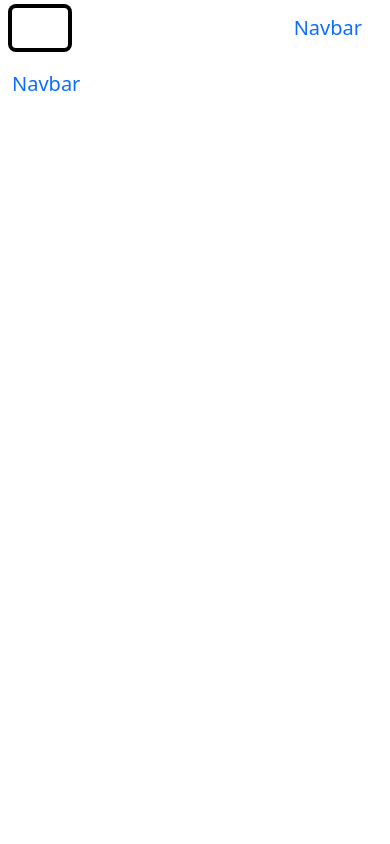
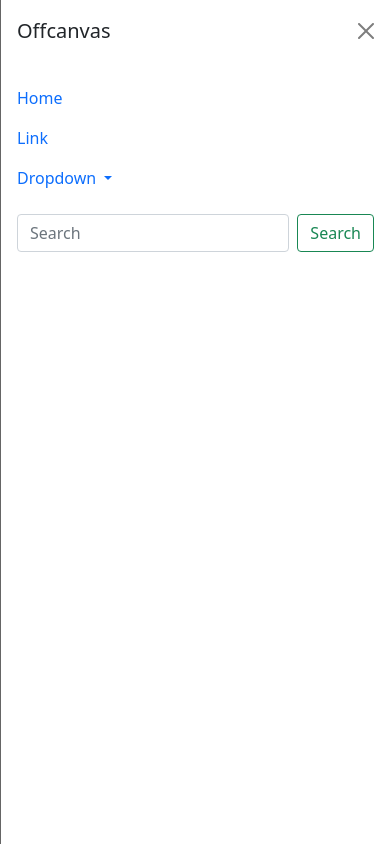
Before and after one commit to RushiJaware/Influence_page, a plain HTML site: page check.html in a window 390 px wide. Both pictures are taken after a click on the button "Toggle navigation". Drawn offline with Linux system fonts and the light colour scheme.

Commit message:
minor corrections

```diff
--- a/check.html
+++ b/check.html
@@ -14,36 +14,52 @@
 <body>
 
 
-    <nav class="navbar navbar-expand-lg bg-body-tertiary">
+    <nav class="navbar bg-body-tertiary fixed-top">
         <div class="container-fluid">
-            <button class="navbar-toggler" type="button" data-bs-toggle="collapse" data-bs-target="#navbarTogglerDemo03"
-                aria-controls="navbarTogglerDemo03" aria-expanded="true" aria-label="Toggle navigation">
+            <a class="navbar-brand" href="#">Offcanvas navbar</a>
+            <button class="navbar-toggler" type="button" data-bs-toggle="offcanvas" data-bs-target="#offcanvasNavbar"
+                aria-controls="offcanvasNavbar" aria-label="Toggle navigation">
                 <span class="navbar-toggler-icon"></span>
             </button>
-
-            <a class="navbar-brand" href="#">Navbar</a>
-            <div class="collapse navbar-collapse" id="navbarTogglerDemo03">
-
-
+            <div class="offcanvas offcanvas-end" tabindex="-1" id="offcanvasNavbar"
+                aria-labelledby="offcanvasNavbarLabel">
+                <div class="offcanvas-header">
+                    <h5 class="offcanvas-title" id="offcanvasNavbarLabel">Offcanvas</h5>
+                    <button type="button" class="btn-close" data-bs-dismiss="offcanvas" aria-label="Close"></button>
+                </div>
+                <div class="offcanvas-body">
+                    <ul class="navbar-nav justify-content-end flex-grow-1 pe-3">
+                        <li class="nav-item">
+                            <a class="nav-link active" aria-current="page" href="#">Home</a>
+                        </li>
+                        <li class="nav-item">
+                            <a class="nav-link" href="#">Link</a>
+                        </li>
+                        <li class="nav-item dropdown">
+                            <a class="nav-link dropdown-toggle" href="#" role="button" data-bs-toggle="dropdown"
+                                aria-expanded="false">
+                                Dropdown
+                            </a>
+                            <ul class="dropdown-menu">
+                                <li><a class="dropdown-item" href="#">Action</a></li>
+                                <li><a class="dropdown-item" href="#">Another action</a></li>
+                                <li>
+                                    <hr class="dropdown-divider">
+                                </li>
+                                <li><a class="dropdown-item" href="#">Something else here</a></li>
+                            </ul>
+                        </li>
+                    </ul>
+                    <form class="d-flex mt-3" role="search">
+                        <input class="form-control me-2" type="search" placeholder="Search" aria-label="Search">
+                        <button class="btn btn-outline-success" type="submit">Search</button>
+                    </form>
+                </div>
             </div>
         </div>
     </nav>
 
 
-    <nav class="navbar navbar-expand-lg bg-body-tertiary">
-        <div class="container-fluid">
-            <a class="navbar-brand" href="#">Navbar</a>
-            <button class="navbar-toggler" type="button" data-bs-toggle="collapse" data-bs-target="#navbarTogglerDemo02"
-                aria-controls="navbarTogglerDemo02" aria-expanded="true" aria-label="Toggle navigation">
-                <span class="navbar-toggler-icon"></span>
-            </button>
-
-            <div class="collapse navbar-collapse" id="navbarTogglerDemo02">
-
-
-            </div>
-        </div>
-    </nav>
 
 
     <script src="js/bootstrap.min.js"></script>
--- a/css/style.css
+++ b/css/style.css
@@ -83,8 +83,8 @@ img.img-fluid.rounded {
   }
 
   .navbar-nav.mx-lg-5.gap-3 {
-    background: rgb(236, 250, 250);
-    background: linear-gradient(97deg, rgb(139 113 251) 15%, rgb(171 136 231) 50%, rgb(135 129 240) 81%);
+    /* background: rgb(236, 250, 250); */
+    /* background: linear-gradient(97deg, rgb(139 113 251) 15%, rgb(171 136 231) 50%, rgb(135 129 240) 81%); */
     border-radius: 25px;
     padding: 20px;
     text-align: right;
```
